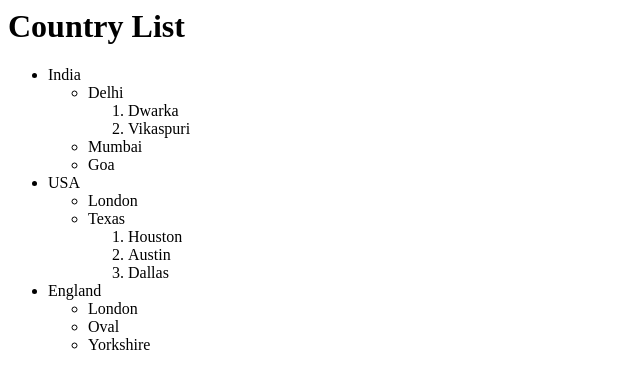
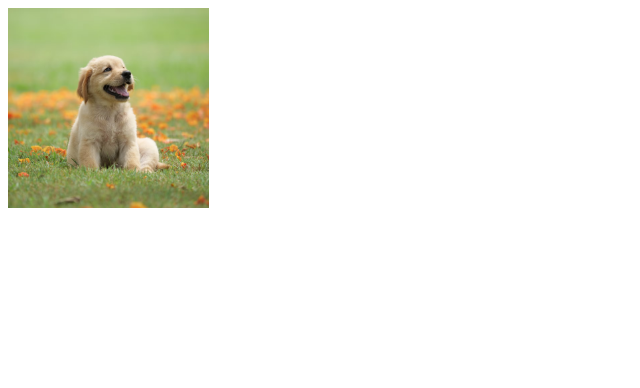
Before and after one commit to Saikat7723/MERN-, a plain HTML site: page index.html in a window 1280 px wide. Shown: the whole page, without its empty margins (0-640 px from the left). Drawn offline with Linux system fonts and the light colour scheme.

Commit message:
Add files via upload

```diff
--- a/index.html
+++ b/index.html
@@ -1,35 +1 @@
-<h1>Country List</h1>
-<ul>
-    <li>India
-        <ul>
-            <li>Delhi
-                <ol>
-                    <li>Dwarka</li>
-                    <li>Vikaspuri</li>
-                </ol>
-            </li>
-            <li>Mumbai</li>
-            <li>Goa</li>
-        </ul>
-    </li>
-    <li>USA
-        <ul>
-            <li>London</li>
-            <li>Texas
-                <ol>
-                    <li>Houston</li>
-                    <li>Austin</li>
-                    <li>Dallas</li>
-                </ol>
-            </li>
-        </ul>
-    </li>
-
-    <li>England
-        <ul>
-            <li>London</li>
-            <li>Oval</li>
-            <li>Yorkshire</li>
-        </ul>
-    </li>
-</ul>
+<img src="dog.jpg"height="200px" alt="dog image">
```
Also changed, not shown: dog.jpg (added).
